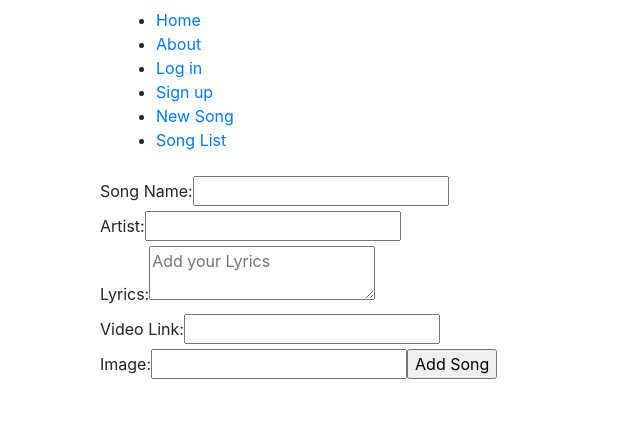
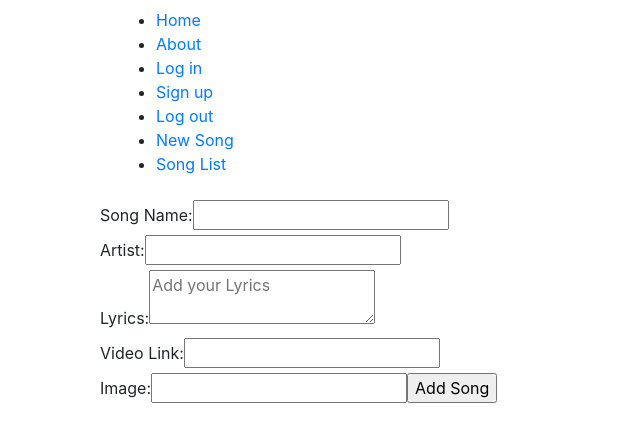
Before and after one commit to trungpham10/CarrieOKey, a React (Create React App) app in the folder CO_Front_End/carrieokey/: page /newSong in a window 1280 px wide. Shown: the top 442 px of the page, without its empty margins (0-640 px from the left). Built offline with nearby package versions, Linux system fonts and the light colour scheme.

Commit message:
add logout button

```diff
--- a/CO_Front_End/carrieokey/src/App.js
+++ b/CO_Front_End/carrieokey/src/App.js
@@ -93,7 +93,7 @@ export default class App extends Component {
     return (
       <Container>
         <Router>
-          <NavBar />
+          <NavBar isLoggedIn={this.state.isLoggedIn} />
           <div className="App">
             <Switch>
               <Route exact path="/" component={Home} />
--- a/CO_Front_End/carrieokey/src/components/NavBar.jsx
+++ b/CO_Front_End/carrieokey/src/components/NavBar.jsx
@@ -1,12 +1,16 @@
 import React from "react";
 import { Link } from "react-router-dom";
-import Container from "react-bootstrap/Container"
-import Navbar from "react-bootstrap/Navbar"
+import Container from "react-bootstrap/Container";
+import Navbar from "react-bootstrap/Navbar";
 
-export default function NavBar() {
+export default function NavBar(props) {
+  if (props.isLoggedIn) {
+    console.log("flag");
+  }
+
   return (
     <Container>
-      <Navbar sticky='top'>
+      <Navbar sticky="top">
         <ul>
           <li>
             <Link to="/">Home</Link>
@@ -21,6 +25,9 @@ export default function NavBar() {
             <Link to="/signup">Sign up</Link>
           </li>
           <li>
+            <Link to="/login">Log out</Link>
+          </li>
+          <li>
             <Link to="/newSong">New Song</Link>
           </li>
           <li>
```
Lines whose indentation alone changed are shown as unchanged.
